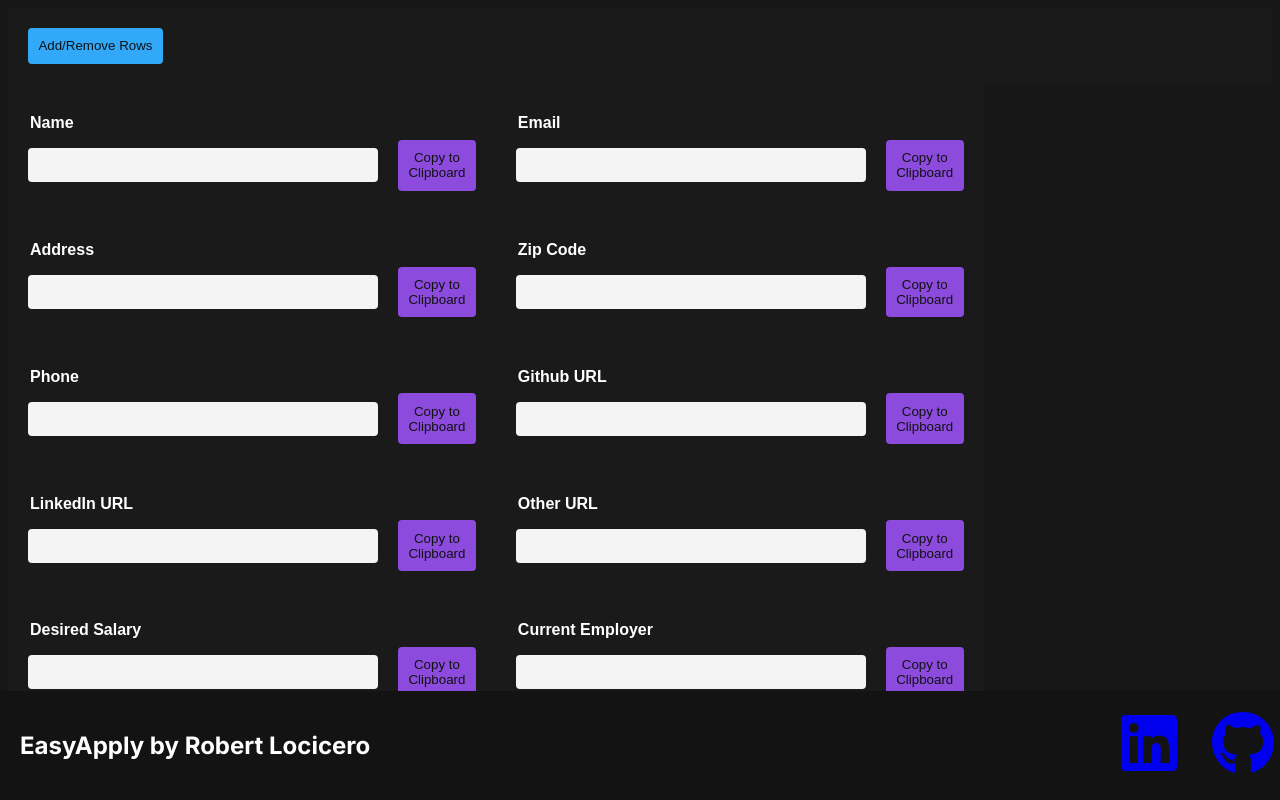
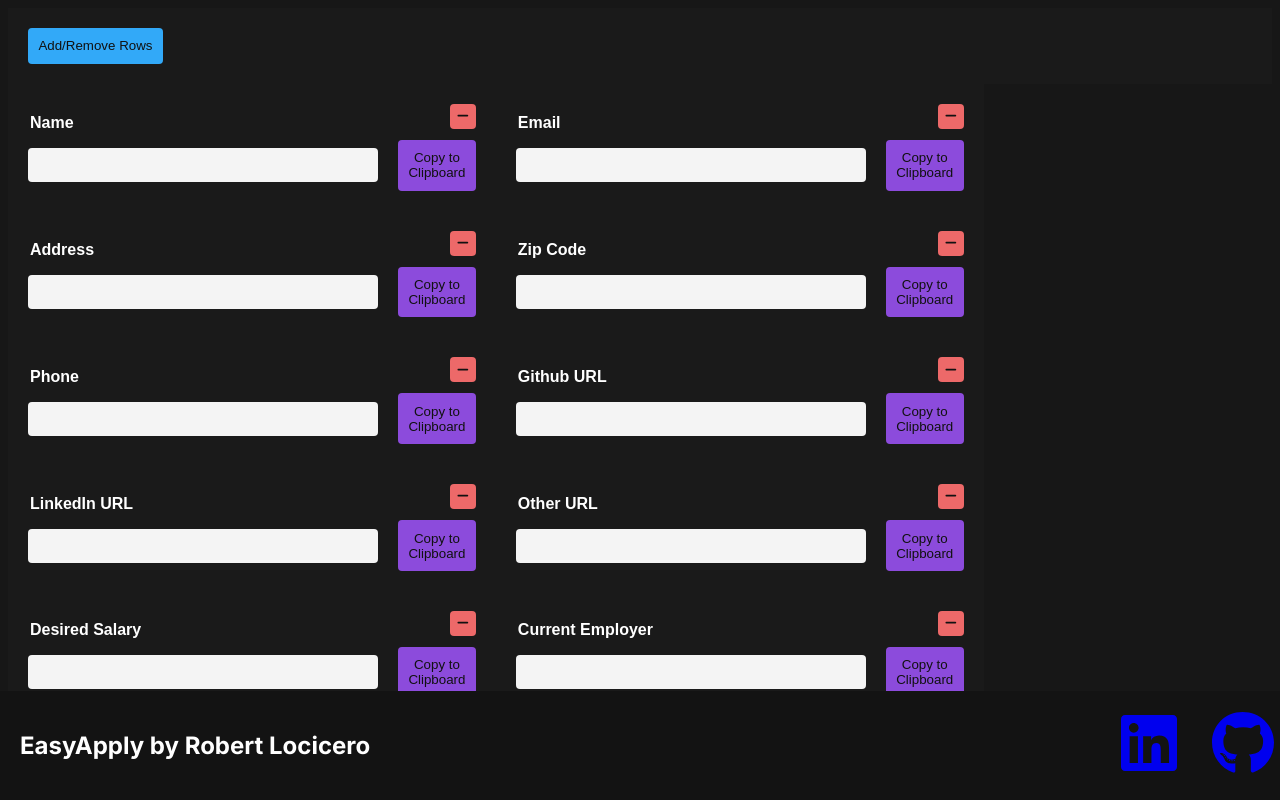
Before and after one commit to Robert-LC/EasyApply, a Next.js app in the folder easy-apply/: page / in a window 1280 px wide. Built offline with nearby package versions, Linux system fonts and the light colour scheme.

Commit message:
Remove remove entry button showing on hover

```diff
--- a/easy-apply/src/app/components/EntriesList/Entry/entry.tsx
+++ b/easy-apply/src/app/components/EntriesList/Entry/entry.tsx
@@ -13,18 +13,15 @@ interface EntryProps {
 
 const Entry: React.FC<EntryProps> = ({ id, title }) => {
     const [textValue, setTextValue] = React.useState('');
-    const [isHovered, setIsHovered] = React.useState(false);
 
     return (
-        <div id={`Entry-${id}`} className={styles.entry}
-            onMouseEnter={() => setIsHovered(true)}
-            onMouseLeave={() => setIsHovered(false)}>
+        <div id={`Entry-${id}`} className={styles.entry}>
             <div className={styles.textInput}>
                 <TitleTextBox title={title} />
                 <EntryTextBox textValue={textValue} setTextValue={setTextValue}/>
             </div>
             <div className={styles.buttonContainer}>
-                <div style={{ visibility: isHovered ? 'visible' : 'hidden' }}>
+                <div>
                     <RemoveEntryButton />
                 </div>
                 <ClipboardButton textValue={textValue} />
```
